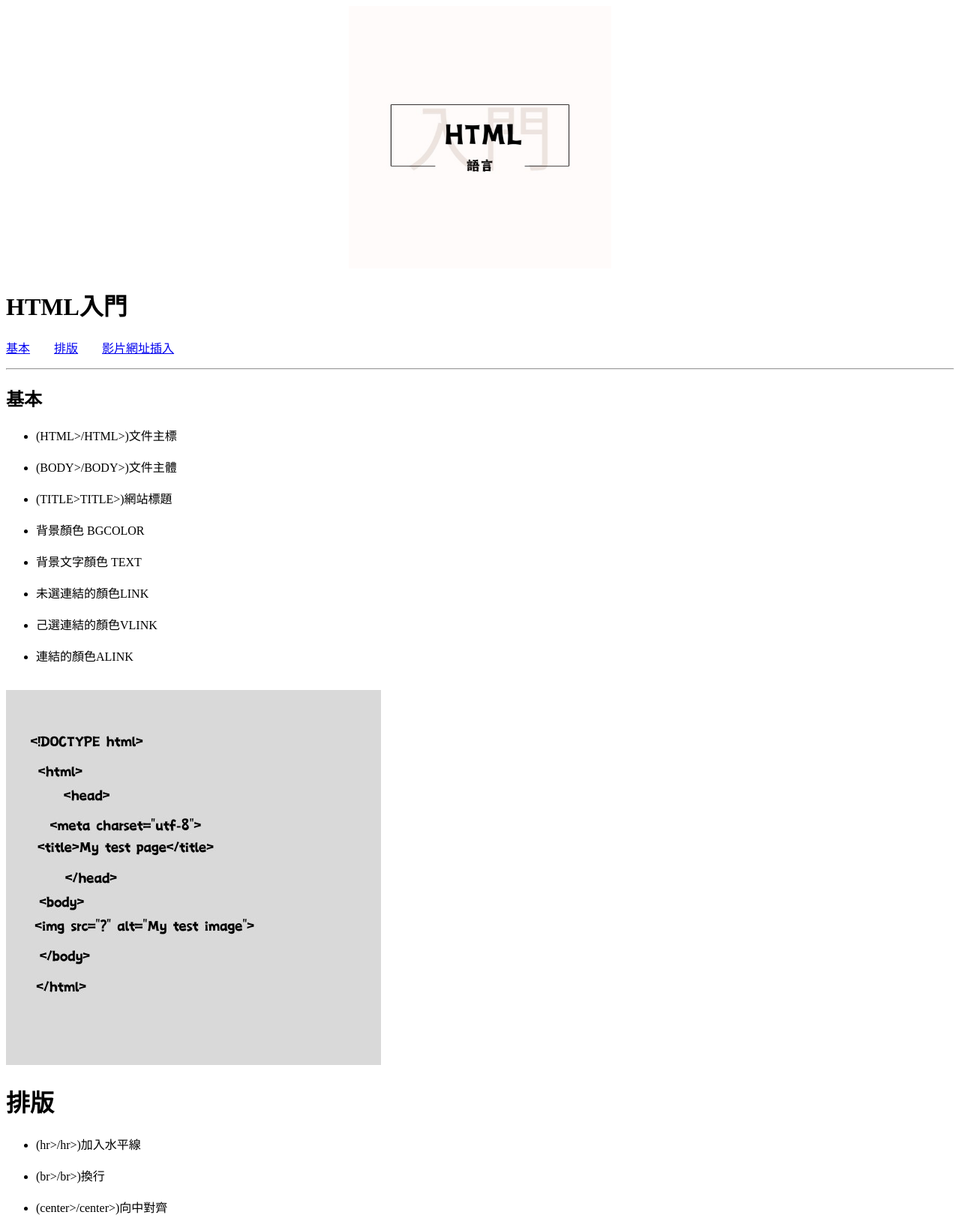
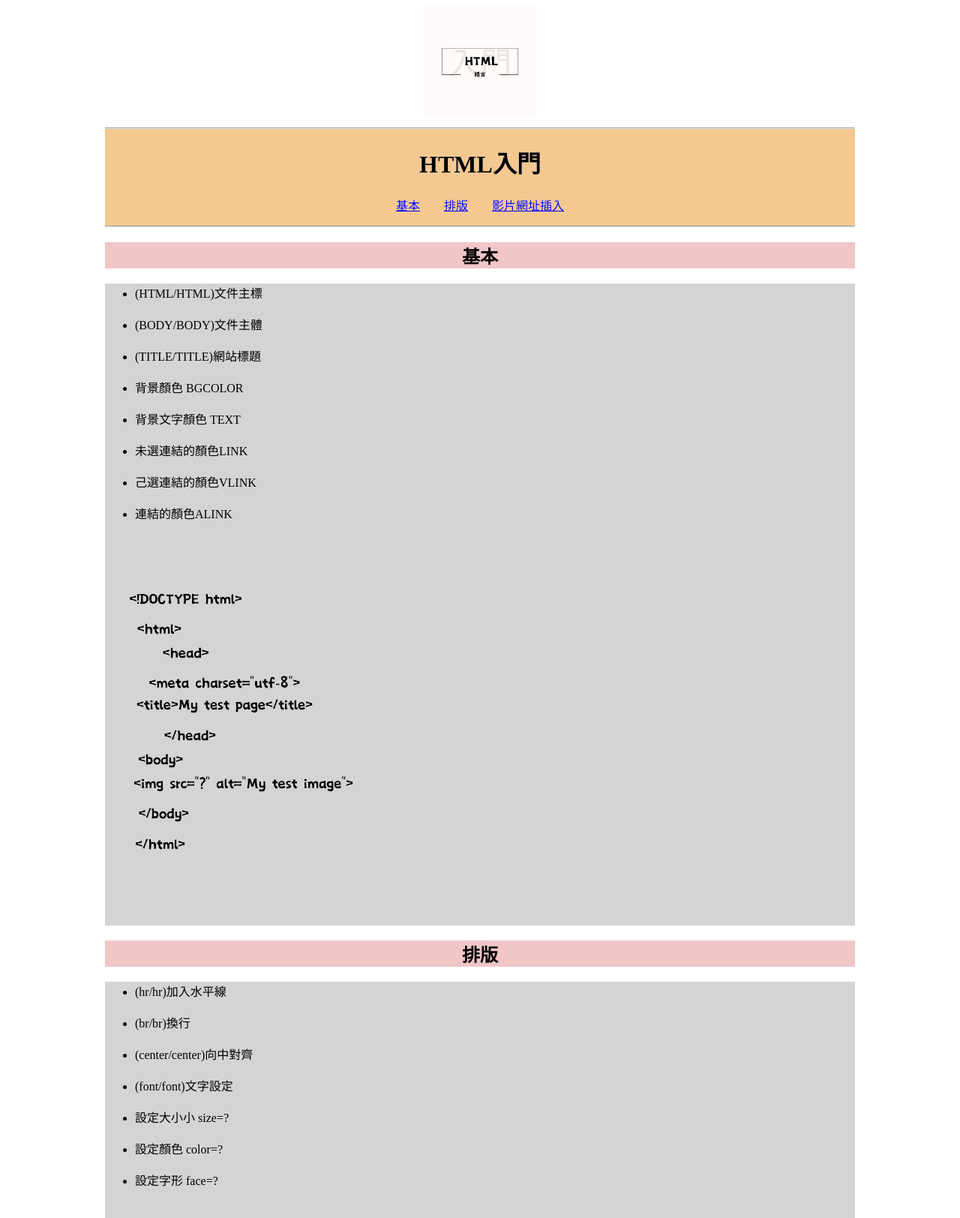
Before and after one commit to n20443231/n3111048034, a plain HTML site: page index.html in a window 1280 px wide. Shown: the top 1624 px of the page at 75% size. Drawn offline with Linux system fonts and the light colour scheme.

Commit message:
Add files via upload

```diff
--- a/index.html
+++ b/index.html
@@ -3,40 +3,69 @@
 <head>
 <meta charset="utf-8">
 <title>homework</title>
+<link href="style.css" rel="stylesheet" type="text/css">
 </head>
 
 <body>
-	 <center><a href="https://developer.mozilla.org/zh-TW/docs/Learn/Getting_started_with_the_web/HTML_basics" target="_blank">
-  <img src="%E7%A4%BA%E7%AF%84%20(9).jpg" height="350" width="350"
-       alt="great day logo" />
-</a></center>
+
+<div class="text2">
+  <a href="https://developer.mozilla.org/zh-TW/docs/Learn/Getting_started_with_the_web/HTML_basics" target="_blank">
+  <img src="%E7%A4%BA%E7%AF%84%20(9).jpg" height="150" width="150"
+       alt="great day logo" /></a>
+</div>
+<div class="text1">
+<header><hr>
   <h1>HTML入門</h1>
-	<p><a href="#a01">基本</a>　　<a href="#a02">排版</a>　　<a href="#a03">影片網址插入</a></p><hr>
+	<nav><p><a href="#a01">基本</a>　　<a href="#a02">排版</a>　　<a href="#a03">影片網址插入</a><hr></p></nav>
+	</header>
 
+
+
+	<main>
+	  <article>
 	    <h2 id="a01">基本</h2>
+      </article>
+	<div class="text3">
       <ul>
-<li>(HTML>/HTML>)文件主標</li><br>
-<li>(BODY>/BODY>)文件主體</li><br>
-<li>(TITLE>TITLE>)網站標題</li><br>
-<li>背景顏色 BGCOLOR</li><br>
-<li>背景文字顏色 TEXT</li><br>
-<li>未選連結的顏色LINK</li><br>
-<li>己選連結的顏色VLINK</li><br>
-<li>連結的顏色ALINK</li><br>
+        <li>(HTML/HTML)文件主標</li>
+        <br>
+        <li>(BODY/BODY)文件主體</li>
+        <br>
+        <li>(TITLE/TITLE)網站標題</li>
+        <br>
+        <li>背景顏色 BGCOLOR</li>
+        <br>
+        <li>背景文字顏色 TEXT</li>
+        <br>
+        <li>未選連結的顏色LINK</li>
+        <br>
+        <li>己選連結的顏色VLINK</li>
+        <br>
+        <li>連結的顏色ALINK</li>
+        <br>
       </ul>
 
-  <img src="%E7%A4%BA%E7%AF%84%20(10).jpg" height="500" width="500"
-       alt="great day logo" />
-	<h1 id="a02">排版</h1>
+  <img src="示範7.png" height="500" width="500"
+       alt="great day logo" /></div>
+	<article><h1 id="a02">排版</h1></article>
+<article>
 <ul>
-<li>(hr>/hr>)加入水平線</li><br>
-<li>(br>/br>)換行</li><br>
-<li>(center>/center>)向中對齊</li><br>
-<li>(font>font>)文字設定</li><br>
-<li>設定大小小 size=?></li><br>
-<li>設定顏色 color=?</li><br>
-<li>設定字形 face=?</li><br>
+<li>(hr/hr)加入水平線</li>
+<br>
+<li>(br/br)換行</li>
+<br>
+<li>(center/center)向中對齊</li>
+<br>
+<li>(font/font)文字設定</li>
+<br>
+<li>設定大小小 size=?</li>
+<br>
+<li>設定顏色 color=?</li>
+<br>
+<li>設定字形 face=?</li>
+<br>
 		</ul>
+
 <font size="20" face="Arial">&lt;body</font>
 <font size="20">　</font>
 <font color="#FF0088" size="20" face="Arial">字</font>
@@ -44,12 +73,18 @@
 <font color="#FFFF00" size="20" face="Arial">xxxxxx</font>
 <font size="20" face="Arial">"</font>
    <p><a href="http://cc.cust.edu.tw/~ven/100-1.html" target="_blank">
-  <img src="示範1.jpg" height="500" width="500"
+  <img src="示範6.png" height="500" width="500"
 	   alt="great day logo" />
-       </a></p>
-	<h1 id="a03">影片網址插入</h1>
+       </a></p></article>
+	<article><h3 id="a03">影<strong>片網址插入</strong></h3>
+	</article>
+<article>
 	<p><iframe width="457" height="278" src="https://www.youtube.com/embed/HQaDd_nEb0I" title="【html】影片、嵌入youtube影片" frameborder="0" allow="accelerometer; autoplay; clipboard-write; encrypted-media; gyroscope; picture-in-picture; web-share" allowfullscreen></iframe></p>
-	<img src="%E7%A4%BA%E7%AF%84%20(8).jpg" height="500" width="500"
-       alt="great day logo" />
+	<img src="示範8.png" height="500" width="500"
+		 alt="great day logo" /></article></main>
+	<footer></footer>
+</div>
+
+
 </body>
 </html>
--- /dev/null
+++ b/style.css
@@ -0,0 +1,39 @@
+@charset "utf-8";
+.text1 header  {
+    text-align: center;
+    text-shadow: 0px 0px #FFFFFF;
+    background-color: #F3C891;
+}
+body header  {
+    background-color: #F0C6C7;
+}
+
+.text1 {
+	margin-left: auto;
+	margin-right: auto;
+	width: 1000px;
+
+}
+.text2 {
+	background-color: #FFFFFF;
+	text-align: center;
+}
+.text1 main article h2 {
+    background-color: #F0C6C7;
+    text-align: center;
+}
+.text1 main article h1 {background-color: #F0C6C7;
+    text-align: center;
+}
+.text3 {
+    background-color: #D4D4D4;
+}
+.text1 main article {
+    background-color: #D4D4D4;
+}
+.text1 main article h3  {background-color: #F0C6C7;
+    text-align: center;
+}
+.text1 footer {
+    background-color: #F3C891;
+}
```
Also changed, not shown: 示範6.png (added), 示範7.png (added), 示範8.png (added). Lines whose indentation alone changed are shown as unchanged.
